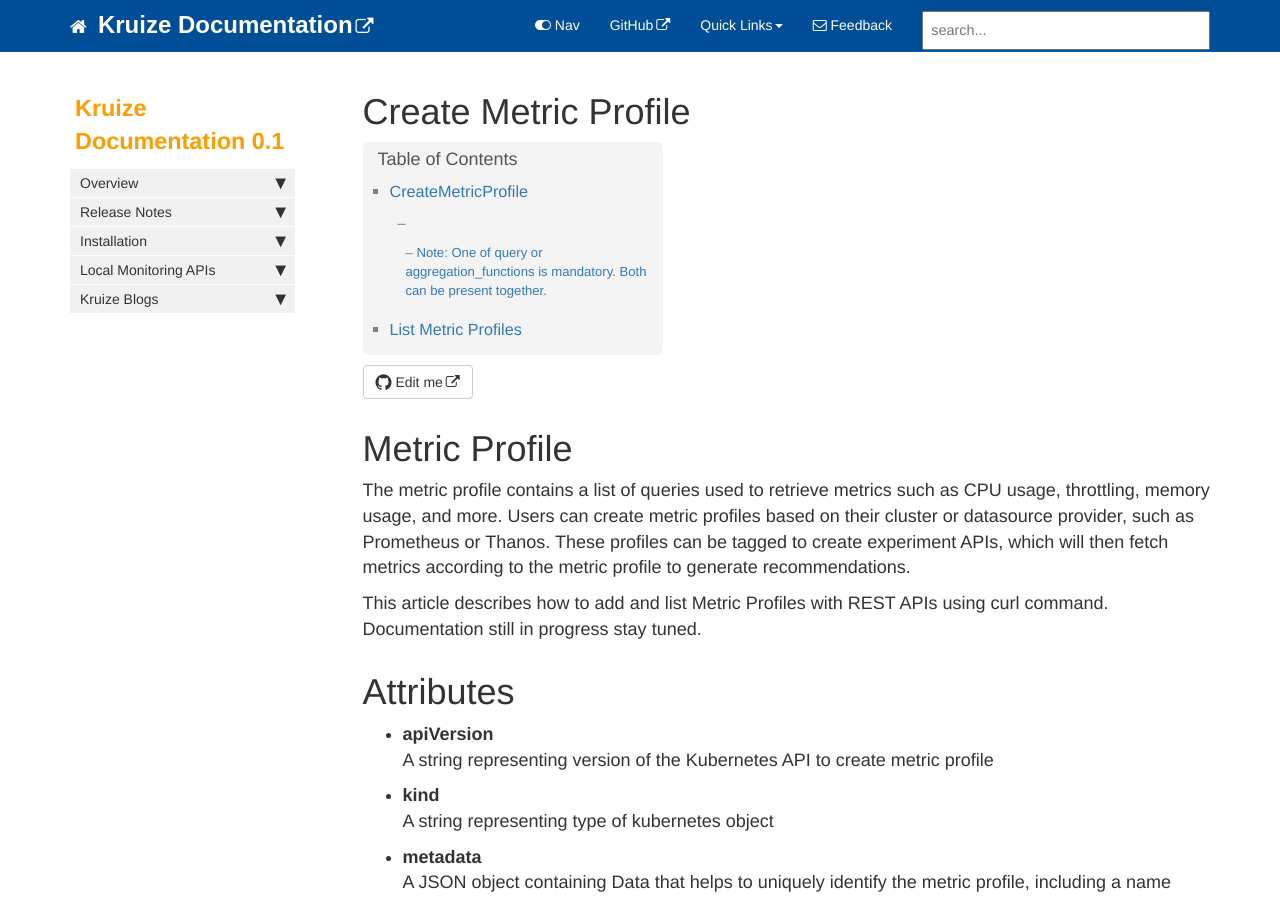
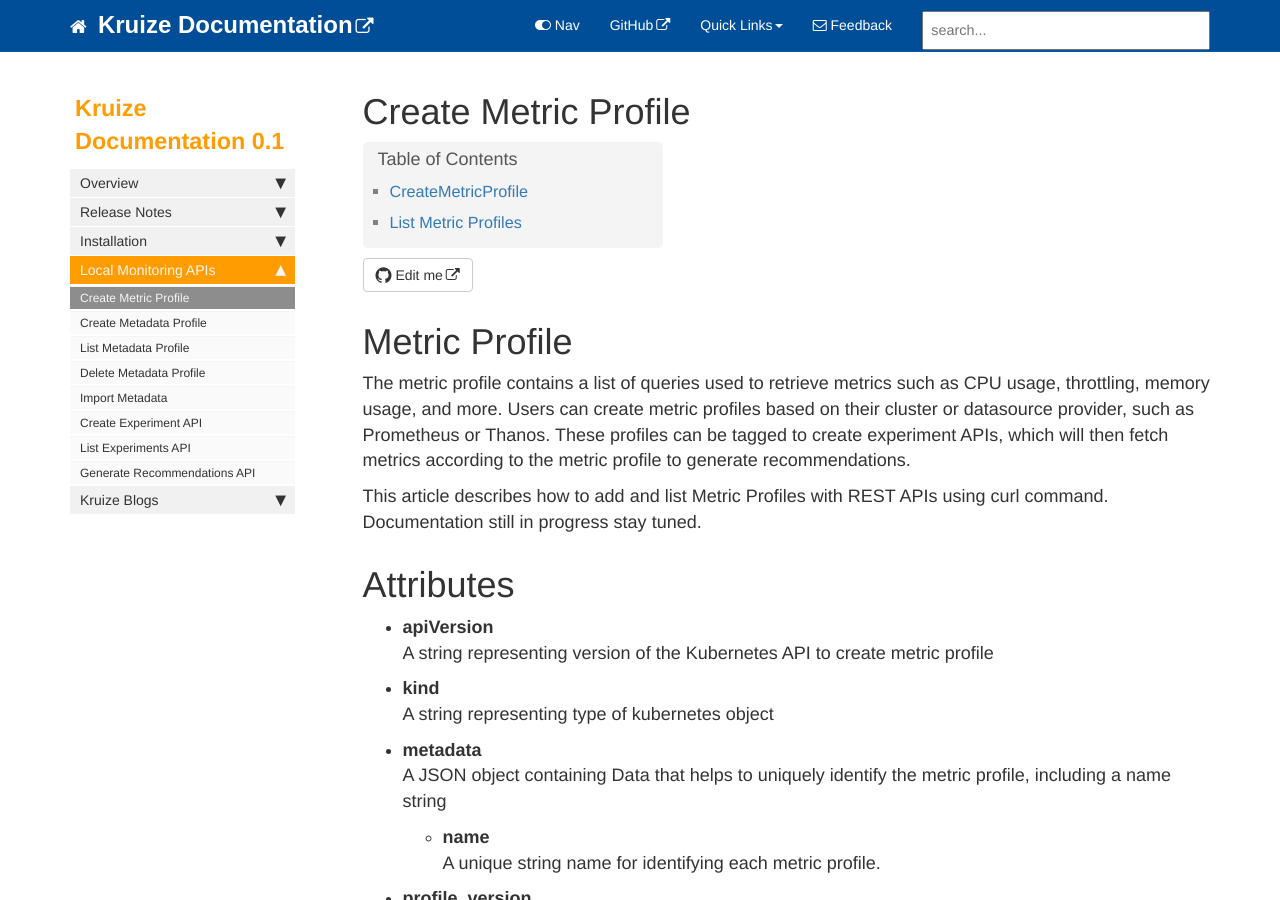
Before and after one commit to kruize/kruize-website, a Jekyll site: the page built from docs/pages/mydoc/lm_create_metric_profile.md, in a window 1280 px wide and 900 px high. Built offline with Jekyll 4.4.1, drawn with Linux system fonts in a browser that asks for light colours; comment, search, counter and statistics services are not loaded.

Commit message:
Resize Kruize logo, remove unused links, add metric profile API doc
Signed-off-by: Shreya Biradar <shbirada@ibm.com>

````diff
--- a/docs/_data/sidebars/mydoc_sidebar.yml
+++ b/docs/_data/sidebars/mydoc_sidebar.yml
@@ -57,6 +57,10 @@
     output: web, pdf
 
     folderitems:
+    - title: Create Metric Profile
+      url: /lm_create_metric_profile.html
+      output: web, pdf
+
     - title: Create Metadata Profile
       url: /create_metadata_profile.html
       output: web, pdf
--- a/docs/_includes/footer.html
+++ b/docs/_includes/footer.html
@@ -1,7 +1,7 @@
 <footer>
             <div class="row">
                 <div class="col-lg-12 footer">
-                	<p><img src="{{ "images/company_logo.png" }}" alt="Company logo"/></p>
+                	<p><img src="{{ "images/company_logo.jpg" }}" alt="Company logo"/></p>
                 	<br />
                &copy;{{ site.time | date: "%Y"  }} {{site.company_name}}. All rights reserved. <br />
 {% if page.last_updated %}<span>Page last updated:</span> {{page.last_updated}}<br/>{% endif %} Site last generated: {{ site.time | date: "%b %-d, %Y"  }}
--- a/docs/pages/mydoc/lm_create_metric_profile.md
+++ b/docs/pages/mydoc/lm_create_metric_profile.md
@@ -554,7 +554,7 @@
       "status": "ERROR"
   }
   ```
-#### Note: One of query or aggregation_functions is mandatory. Both can be present together.
+Note: One of query or aggregation_functions is mandatory. Both can be present together.
 
 ## List Metric Profiles
 
@@ -1024,5 +1024,3 @@
     }
 ]
 ```
-
-{% include links.html %}
````
Also changed, not shown: docs/pages/mydoc/lm_create_exp.md (+0 -3 lines), docs/pages/mydoc/lm_installation.md (+0 -2 lines), docs/pages/mydoc/lm_list_exp.md (+0 -3 lines), docs/images/company_logo.jpg (added), docs/images/company_logo.png (deleted).
